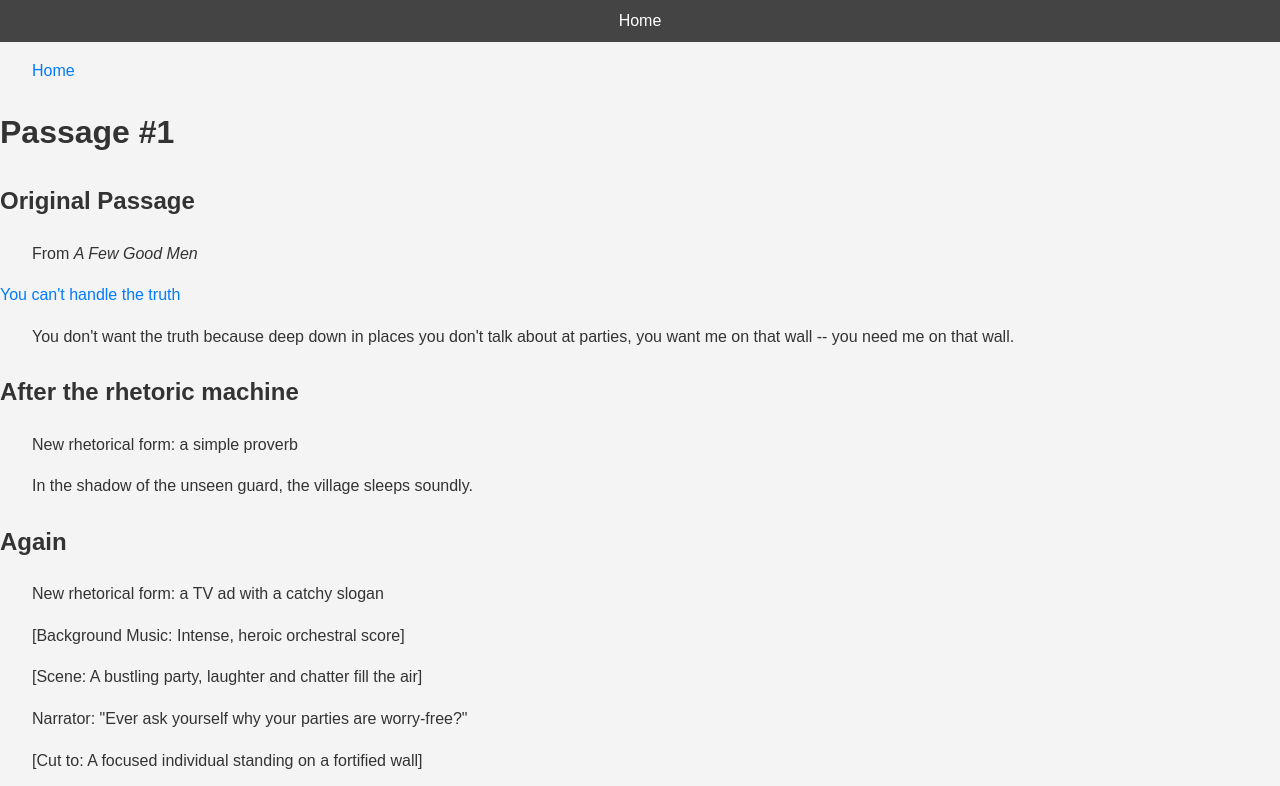
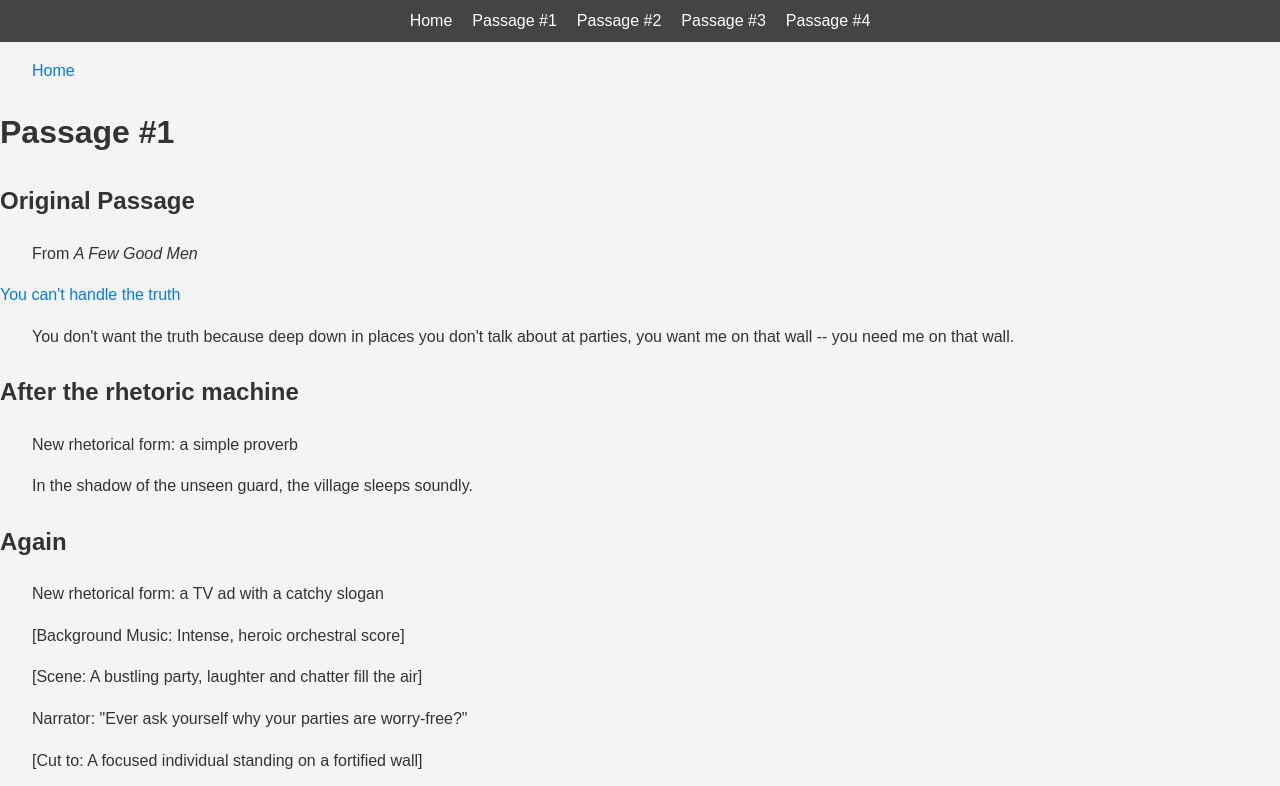
Before and after one commit to buildLittleWorlds/rhetoric-machine-2, a plain HTML site: page passage1.html in a window 1280 px wide. Shown: the top 786 px of the page. Drawn offline with Linux system fonts and the light colour scheme.

Commit message:
add links to all texts in navbars

```diff
--- a/passage1.html
+++ b/passage1.html
@@ -70,7 +70,11 @@
 </head>
 <body>
 <nav>
-<a href="index.html">Home</a>
+    <a href="index.html">Home</a>
+    <a href="passage1.html">Passage #1</a>
+    <a href="passage2.html">Passage #2</a>
+    <a href="passage3.html">Passage #3</a>
+    <a href="passage4.html">Passage #4</a>
 </nav>
 
 <p><a href="index.html">Home</a></p>
```
Also changed, not shown: passage2.html (+5 -1 lines), passage3.html (+5 -1 lines), passage4.html (+5 -1 lines).
